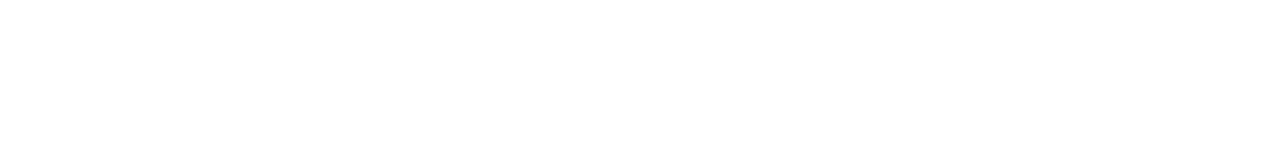
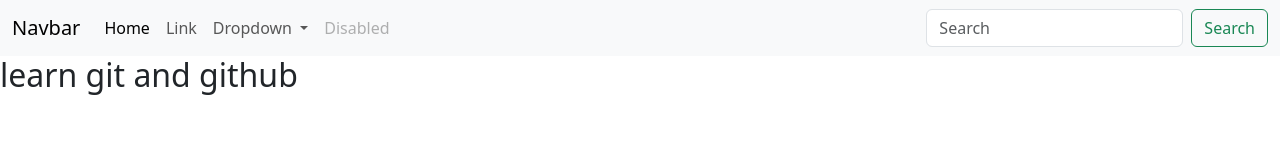
Before and after one commit to asmaa-alahmad/athar-app, a plain HTML site: page index.html in a window 1280 px wide. Drawn offline with nearby package versions, Linux system fonts and the light colour scheme.

Commit message:
add navbar using bootstrap

```diff
--- a/index.html
+++ b/index.html
@@ -4,9 +4,48 @@
     <meta charset="UTF-8">
     <meta name="viewport" content="width=device-width, initial-scale=1.0">
     <title>Document</title>
+    <link href="https://cdn.jsdelivr.net/npm/bootstrap@5.3.8/dist/css/bootstrap.min.css" rel="stylesheet" integrity="sha384-sRIl4kxILFvY47J16cr9ZwB07vP4J8+LH7qKQnuqkuIAvNWLzeN8tE5YBujZqJLB" crossorigin="anonymous">
+<script src="https://cdn.jsdelivr.net/npm/bootstrap@5.3.8/dist/js/bootstrap.bundle.min.js" integrity="sha384-FKyoEForCGlyvwx9Hj09JcYn3nv7wiPVlz7YYwJrWVcXK/BmnVDxM+D2scQbITxI" crossorigin="anonymous"></script>
     <link rel="stylesheet" href="style.css">
 </head>
 <body>
+    <nav class="navbar navbar-expand-lg bg-body-tertiary">
+  <div class="container-fluid">
+    <a class="navbar-brand" href="#">Navbar</a>
+    <button class="navbar-toggler" type="button" data-bs-toggle="collapse" data-bs-target="#navbarSupportedContent" aria-controls="navbarSupportedContent" aria-expanded="false" aria-label="Toggle navigation">
+      <span class="navbar-toggler-icon"></span>
+    </button>
+    <div class="collapse navbar-collapse" id="navbarSupportedContent">
+      <ul class="navbar-nav me-auto mb-2 mb-lg-0">
+        <li class="nav-item">
+          <a class="nav-link active" aria-current="page" href="#">Home</a>
+        </li>
+        <li class="nav-item">
+          <a class="nav-link" href="#">Link</a>
+        </li>
+        <li class="nav-item dropdown">
+          <a class="nav-link dropdown-toggle" href="#" role="button" data-bs-toggle="dropdown" aria-expanded="false">
+            Dropdown
+          </a>
+          <ul class="dropdown-menu">
+            <li><a class="dropdown-item" href="#">Action</a></li>
+            <li><a class="dropdown-item" href="#">Another action</a></li>
+            <li><hr class="dropdown-divider"></li>
+            <li><a class="dropdown-item" href="#">Something else here</a></li>
+          </ul>
+        </li>
+        <li class="nav-item">
+          <a class="nav-link disabled" aria-disabled="true">Disabled</a>
+        </li>
+      </ul>
+      <form class="d-flex" role="search">
+        <input class="form-control me-2" type="search" placeholder="Search" aria-label="Search"/>
+        <button class="btn btn-outline-success" type="submit">Search</button>
+      </form>
+    </div>
+  </div>
+</nav>
 
+   <h2>learn git and github</h2>
 </body>
 </html>
```
